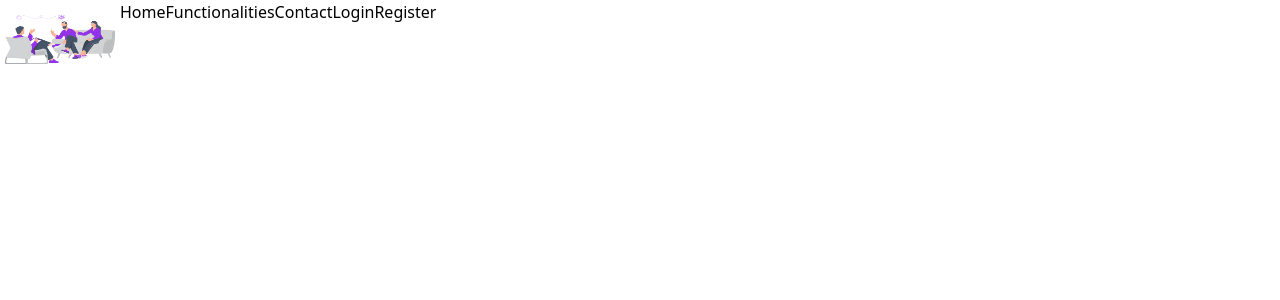
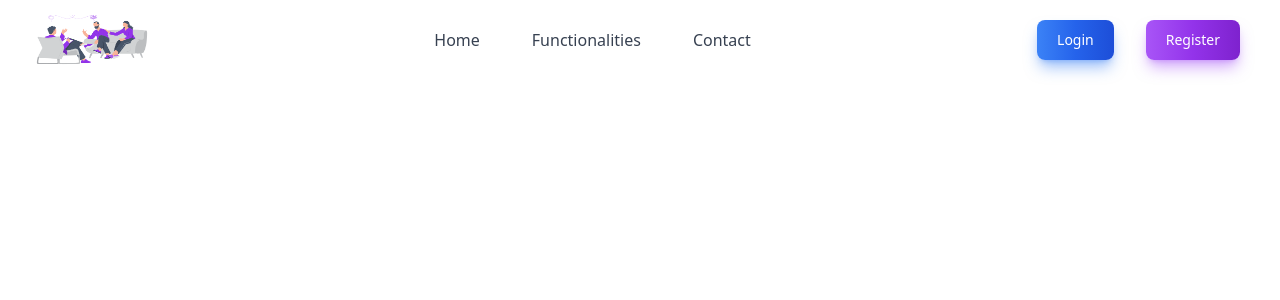
Before and after one commit to KiTroNik/Psychological_counselling, a React (Vite) app in the folder frontend/: page / in a window 1280 px wide. Shown: the top 300 px of the page. Built offline with nearby package versions, Linux system fonts and the light colour scheme.

Commit message:
[45] Styled header.

```diff
--- a/frontend/src/shared/components/Header.tsx
+++ b/frontend/src/shared/components/Header.tsx
@@ -2,18 +2,30 @@ import { Psychology } from "../../assets";
 
 const Header = () => {
   return (
-    <header>
-      <nav>
-        <ul className="md:flex">
-          <li><a href="/"><img src={Psychology as string} alt="" style={{ width: 120, height: 79 }} /></a></li>
-          <li><a href="/" className="text-base">Home</a></li>
-          <li><a href="/">Functionalities</a></li>
-          <li><a href="/">Contact</a></li>
-          <li><a href="/">Login</a></li>
-          <li><a href="/">Register</a></li>
-        </ul>
-      </nav>
-    </header>
+    <div className="max-w-screen-2xl px-4 md:px-8 mx-auto">
+      <header className="flex justify-between items-center">
+        <a href="/"><img src={Psychology} alt="" style={{ width: 120, height: 79 }} /></a>
+
+        <nav>
+          <ul className="md:flex md:items-center md:gap-6">
+            <li><a href="/"
+                   className="block py-2 pl-3 pr-4 text-gray-700 transition hover:text-gray-700 rounded bg-transparent hover:text-blue-700">Home</a>
+            </li>
+            <li><a href="/"
+                   className="block py-2 pl-3 pr-4 text-gray-700 transition hover:text-gray-700 rounded bg-transparent hover:text-blue-700">Functionalities</a>
+            </li>
+            <li><a href="/"
+                   className="block py-2 pl-3 pr-4 text-gray-700 transition hover:text-gray-700 rounded bg-transparent hover:text-blue-700">Contact</a>
+            </li>
+          </ul>
+        </nav>
+
+        <div className="flex items-center gap-6">
+          <a href="/" className="text-white bg-gradient-to-r from-blue-500 via-blue-600 to-blue-700 hover:bg-gradient-to-br focus:ring-4 focus:outline-none focus:ring-blue-300 shadow-lg shadow-blue-500/50 font-medium rounded-lg text-sm px-5 py-2.5 text-center mr-2 mb-2 mt-2">Login</a>
+          <a href="/" className="text-white bg-gradient-to-r from-purple-500 via-purple-600 to-purple-700 hover:bg-gradient-to-br focus:ring-4 focus:outline-none focus:ring-purple-300 shadow-lg shadow-purple-500/50 font-medium rounded-lg text-sm px-5 py-2.5 text-center mr-2 mb-2 mt-2">Register</a>
+        </div>
+      </header>
+    </div>
   );
 };
 
```
